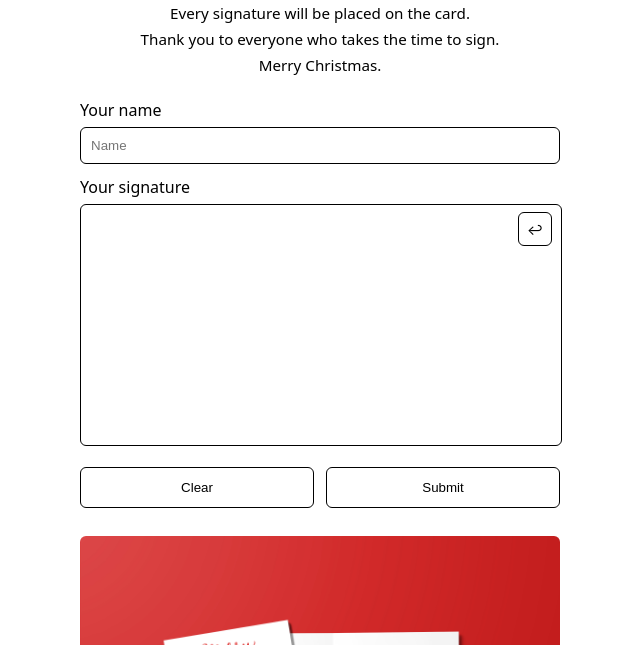
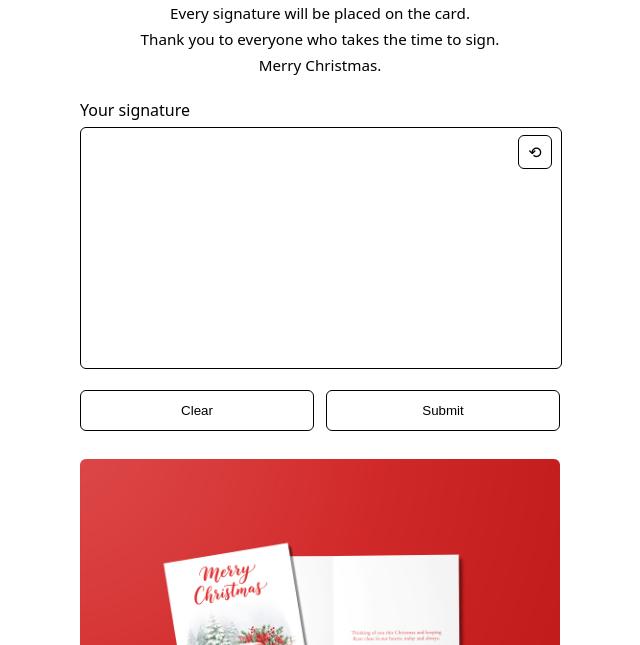
Before and after one commit to signforryan/ryan-signatures, a plain HTML site: page index.html in a window 1280 px wide. Shown: the part 155-800 px from the top of the page, without its empty margins (320-960 px from the left). Drawn offline with Linux system fonts and the light colour scheme.

Commit message:
Update index.html

```diff
--- a/index.html
+++ b/index.html
@@ -36,14 +36,6 @@ label {
   margin: 12px 0 6px;
 }
 
-input {
-  width: 100%;
-  padding: 10px;
-  border: 1px solid #000;
-  border-radius: 6px;
-  box-sizing: border-box;
-}
-
 .sig-wrap {
   position: relative;
 }
@@ -71,7 +63,8 @@ input {
   display: grid;
   place-items: center;
   cursor: pointer;
-  font-size: 14px;
+  font-size: 16px;
+  line-height: 1;
 }
 
 .buttons {
@@ -130,16 +123,13 @@ button {
   <p>Merry Christmas.</p>
 </div>
 
-<label>Your name</label>
-<input id="name" placeholder="Name" />
-
 <label>Your signature</label>
 
 <div class="sig-wrap">
   <canvas id="sig-pad"></canvas>
 
   <div class="tools">
-    <div class="tool" onclick="undoStroke()" title="Undo">↩︎</div>
+    <div class="tool" onclick="undoStroke()" title="Undo">⟲</div>
   </div>
 </div>
 
@@ -240,7 +230,6 @@ function submitSig() {
     body: JSON.stringify({ image: data })
   }).then(() => {
     clearSig();
-    document.getElementById("name").value = "";
     alert("Thank you. Your signature has been saved.");
   });
 }
```
